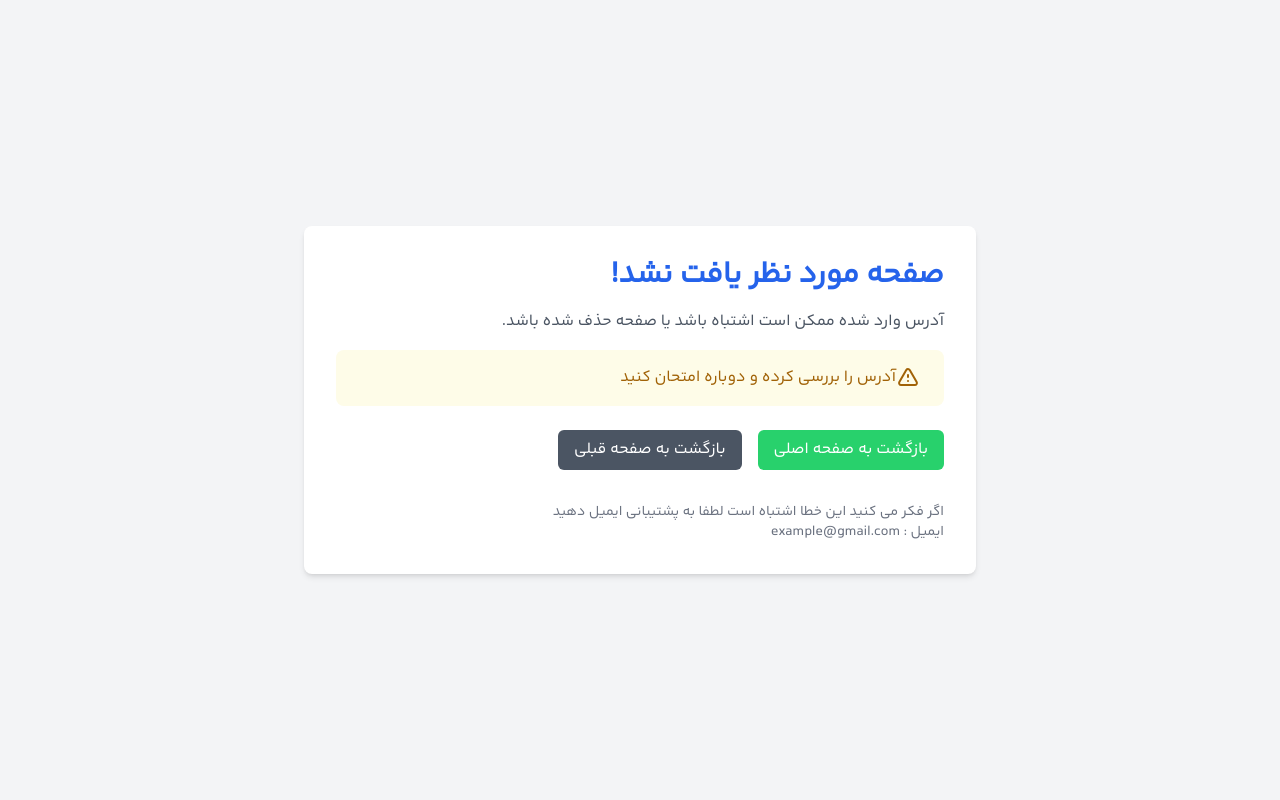
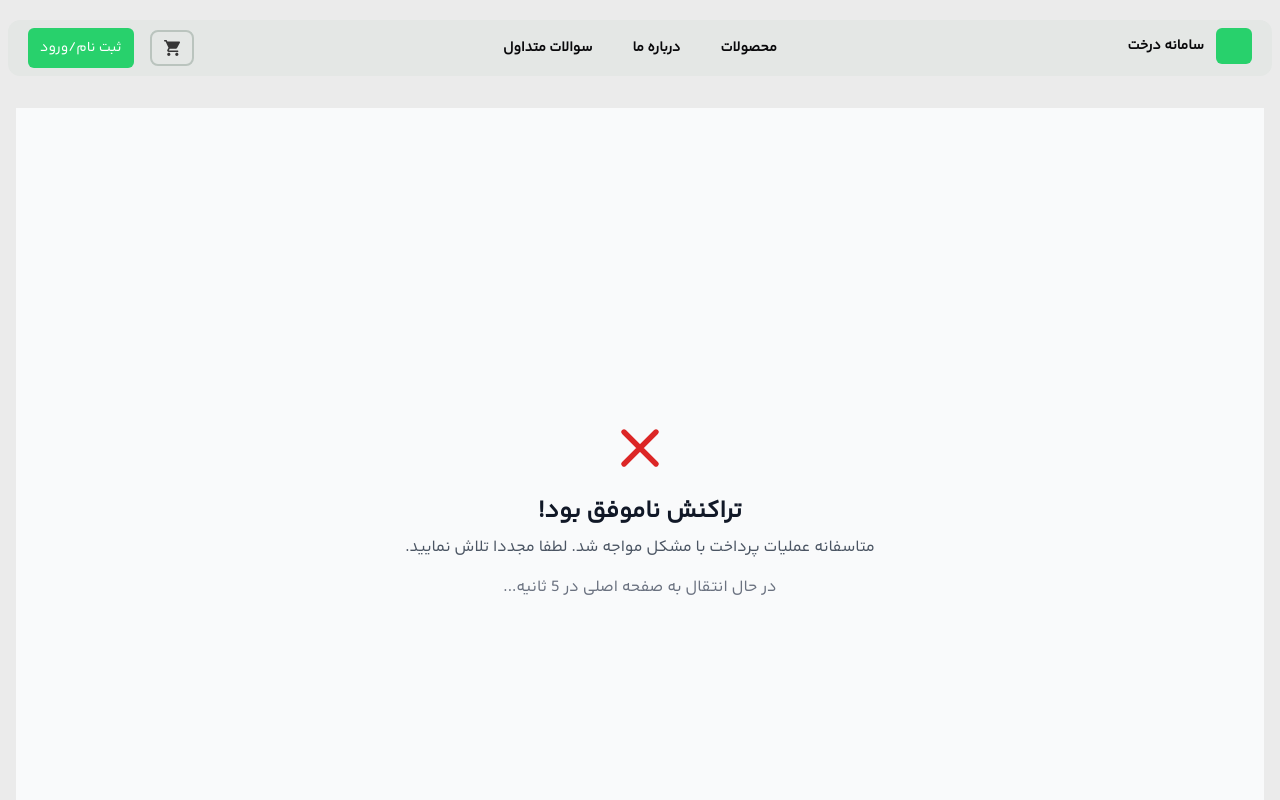
Before and after one commit to mohammad-khs/samane-derakht, a Next.js app: page /transaction-state/failed in a window 1280 px wide. Before the commit this address had no page. Shown: the top 800 px of the page. Built offline with nearby package versions, Linux system fonts and the light colour scheme; no server answers.

Commit message:
added transactions result state which is success and failed

```diff
--- /dev/null
+++ b/src/app/transaction-state/failed/page.tsx
@@ -0,0 +1,60 @@
+"use client";
+
+import { useEffect, useState } from "react";
+import { useRouter } from "next/navigation";
+
+export default function TransactionFailed() {
+  const router = useRouter();
+  const [countdown, setCountdown] = useState(10);
+
+  useEffect(() => {
+    const timer = setInterval(() => {
+      setCountdown((prev) => prev - 1);
+    }, 1000);
+
+    const redirectTimer = setTimeout(() => {
+      router.push("/");
+    }, 10000);
+
+    return () => {
+      clearInterval(timer);
+      clearTimeout(redirectTimer);
+    };
+  }, [router]);
+
+  return (
+    <div
+      dir="rtl"
+      className="min-h-screen flex flex-col items-center justify-center bg-gray-50 p-4"
+    >
+      <div className="text-center">
+        <svg
+          className="mx-auto h-16 w-16 text-red-600"
+          fill="none"
+          stroke="currentColor"
+          viewBox="0 0 24 24"
+          xmlns="http://www.w3.org/2000/svg"
+        >
+          <path
+            strokeLinecap="round"
+            strokeLinejoin="round"
+            strokeWidth={2}
+            d="M6 18L18 6M6 6l12 12"
+          />
+        </svg>
+
+        <h1 className="mt-4 text-2xl font-bold text-gray-900">
+          تراکنش ناموفق بود!
+        </h1>
+
+        <p className="mt-2 text-gray-600">
+          متاسفانه عملیات پرداخت با مشکل مواجه شد. لطفا مجددا تلاش نمایید.
+        </p>
+
+        <p className="mt-4 text-gray-500">
+          در حال انتقال به صفحه اصلی در {countdown} ثانیه...
+        </p>
+      </div>
+    </div>
+  );
+}
--- /dev/null
+++ b/src/app/transaction-state/layout.tsx
@@ -0,0 +1,26 @@
+import Footer from "@/components/footer";
+import MobileNav from "@/components/mobile-nav";
+import Navbar from "@/components/navbar";
+import type { Metadata } from "next";
+
+export const metadata: Metadata = {
+  title: "خرید موفقیت آمیز",
+  description: "خرید شما با موفقیت به ثبت رسید",
+};
+
+export default function Layout({
+  children,
+}: Readonly<{
+  children: React.ReactNode;
+}>) {
+  return (
+    <div className="bg-[#EBEBEB]">
+      <div className="md:container md:mx-auto md:pt-5 min-h-[65vh]">
+        <Navbar />
+        <MobileNav />
+        <main className="bg-white m-4 md:my-8 rounded-xl">{children}</main>
+      </div>
+      <Footer sponsors={false} />
+    </div>
+  );
+}
--- /dev/null
+++ b/src/app/transaction-state/success/page.tsx
@@ -0,0 +1,57 @@
+"use client";
+
+import { useEffect, useState } from 'react';
+import { useRouter } from 'next/navigation';
+
+export default function TransactionSuccess() {
+  const router = useRouter();
+  const [countdown, setCountdown] = useState(10);
+
+  useEffect(() => {
+    const timer = setInterval(() => {
+      setCountdown((prev) => prev - 1);
+    }, 1000);
+
+    const redirectTimer = setTimeout(() => {
+      router.push('/');
+    }, 10000);
+
+    return () => {
+      clearInterval(timer);
+      clearTimeout(redirectTimer);
+    };
+  }, [router]);
+
+  return (
+    <div dir="rtl" className="min-h-screen flex flex-col items-center justify-center bg-gray-50 p-4">
+      <div className="text-center">
+        <svg
+          className="mx-auto h-16 w-16 text-green-600"
+          fill="none"
+          stroke="currentColor"
+          viewBox="0 0 24 24"
+          xmlns="http://www.w3.org/2000/svg"
+        >
+          <path
+            strokeLinecap="round"
+            strokeLinejoin="round"
+            strokeWidth={2}
+            d="M5 13l4 4L19 7"
+          />
+        </svg>
+
+        <h1 className="mt-4 text-2xl font-bold text-gray-900">
+          تراکنش موفقیت آمیز بود!
+        </h1>
+
+        <p className="mt-2 text-gray-600">
+          با تشکر از پرداخت شما. عملیات پرداخت با موفقیت انجام شد.
+        </p>
+
+        <p className="mt-4 text-gray-500">
+          در حال انتقال به صفحه اصلی در {countdown} ثانیه...
+        </p>
+      </div>
+    </div>
+  );
+}
```
